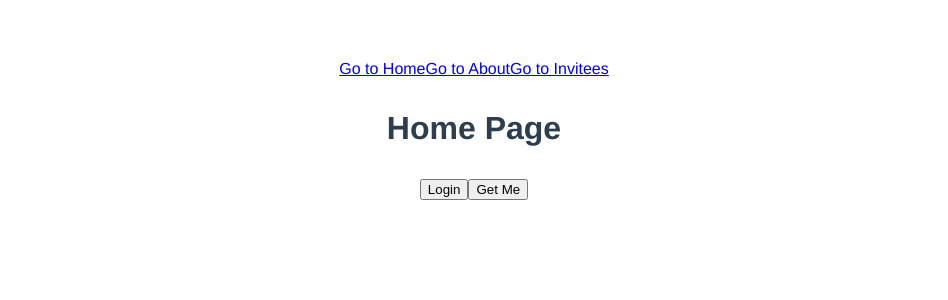
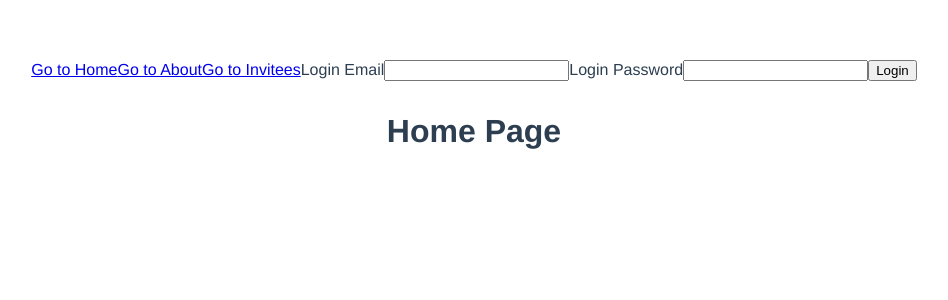
Before and after one commit to sam-spain/wedding-inv-go-admin, a Vue app: page / in a window 1280 px wide. Shown: the top 300 px of the page, without its empty margins (166-1114 px from the left). Built offline with nearby package versions, Linux system fonts and the light colour scheme; no server answers; what vue-cookies would draw is missing.

Commit message:
Logging in and out

```diff
--- a/src/App.vue
+++ b/src/App.vue
@@ -2,12 +2,16 @@
   <router-link to="/">Go to Home</router-link>
   <router-link to="/about">Go to About</router-link>
   <router-link to="/invitees">Go to Invitees</router-link>
+  <LoginControls />
   <router-view></router-view>
+
 </template>
 
 <script>
+import LoginControls from './components/LoginControls.vue';
 export default {
-  name: "App",
+    name: "App",
+    components: { LoginControls }
 };
 </script>
 
--- /dev/null
+++ b/src/components/LoginControls.vue
@@ -0,0 +1,58 @@
+<template>
+  <span v-if="user">
+    <p>Welcome, {{ user.name }}</p>
+    <button @click="logout">Logout</button>
+  </span>
+  <span v-else>
+    <label for="loginEmailInput">Login Email</label>
+    <input type="email" id="loginEmailInput" v-model="loginDetails.email" />
+    <label for="loginPasswordInput">Login Password</label>
+    <input type="password" id="loginPasswordInput" v-model="loginDetails.password" />
+    <button @click="login">Login</button>
+  </span>
+</template>
+
+<script>
+export default {
+  name: "LoginControls",
+  data() {
+    return {
+      user: undefined,
+      loginDetails: {
+        email: undefined,
+        password: undefined
+      }
+    }
+  },
+  created() {
+    this.getMe();
+  },
+  methods: {
+    async login() {
+      const response = await this.$http.post(
+        "/api/v1/auth/login",
+        this.loginDetails,
+        {
+          headers: {
+            "Content-Type": "application/json",
+          },
+        }
+      );
+      this.userToken = response.data;
+      this.cookie = this.$cookies.get("token");
+      await this.getMe();
+    },
+    async logout() {
+      await this.$http.delete("/api/v1/auth/logout");
+      this.user = undefined;
+      this.$router.push({ path: "/" });
+    },
+    async getMe() {
+      const response = await this.$http.get("/api/v1/auth/me", {
+        withCredentials: true,
+      });
+      this.user = response.data.data;
+    },
+  }
+}
+</script>
--- a/src/main.js
+++ b/src/main.js
@@ -5,10 +5,8 @@ import Axios from "axios";
 import VueAxios from "vue-axios";
 import VueCookies from "vue-cookies";
 Axios.defaults.withCredentials = true;
-
-createApp(App).use(VueAxios, Axios).use(Router).use(VueCookies).mount("#app");
-
 const baseURL = "http://localhost:8081";
 if (typeof baseURL !== "undefined") {
   Axios.defaults.baseURL = baseURL;
 }
+createApp(App).use(VueAxios, Axios).use(Router).use(VueCookies).mount("#app");
--- a/src/views/HomeView.vue
+++ b/src/views/HomeView.vue
@@ -1,46 +1,11 @@
 <template>
   <h1>
     <p>Home Page {{ $route.params.id }}</p>
-    <p v-if="user">Welcome, {{ user.name }}</p>
   </h1>
-
-  <button @click="login">Login</button>
-  <button @click="getMe">Get Me</button>
 </template>
 
 <script>
 export default {
   name: "HomeView",
-  data() {
-    return {
-      userToken: undefined,
-      cookie: undefined,
-      user: undefined,
-    };
-  },
-  methods: {
-    async login() {
-      const response = await this.$http.post(
-        "/api/v1/auth/login",
-        {
-          email: "sunny@samspain.com",
-          password: "passwords",
-        },
-        {
-          headers: {
-            "Content-Type": "application/json",
-          },
-        }
-      );
-      this.userToken = response.data;
-      this.cookie = this.$cookies.get("token");
-    },
-    async getMe() {
-      const response = await this.$http.get("/api/v1/auth/me", {
-        withCredentials: true,
-      });
-      this.user = response.data.data;
-    },
-  },
 };
 </script>
```
